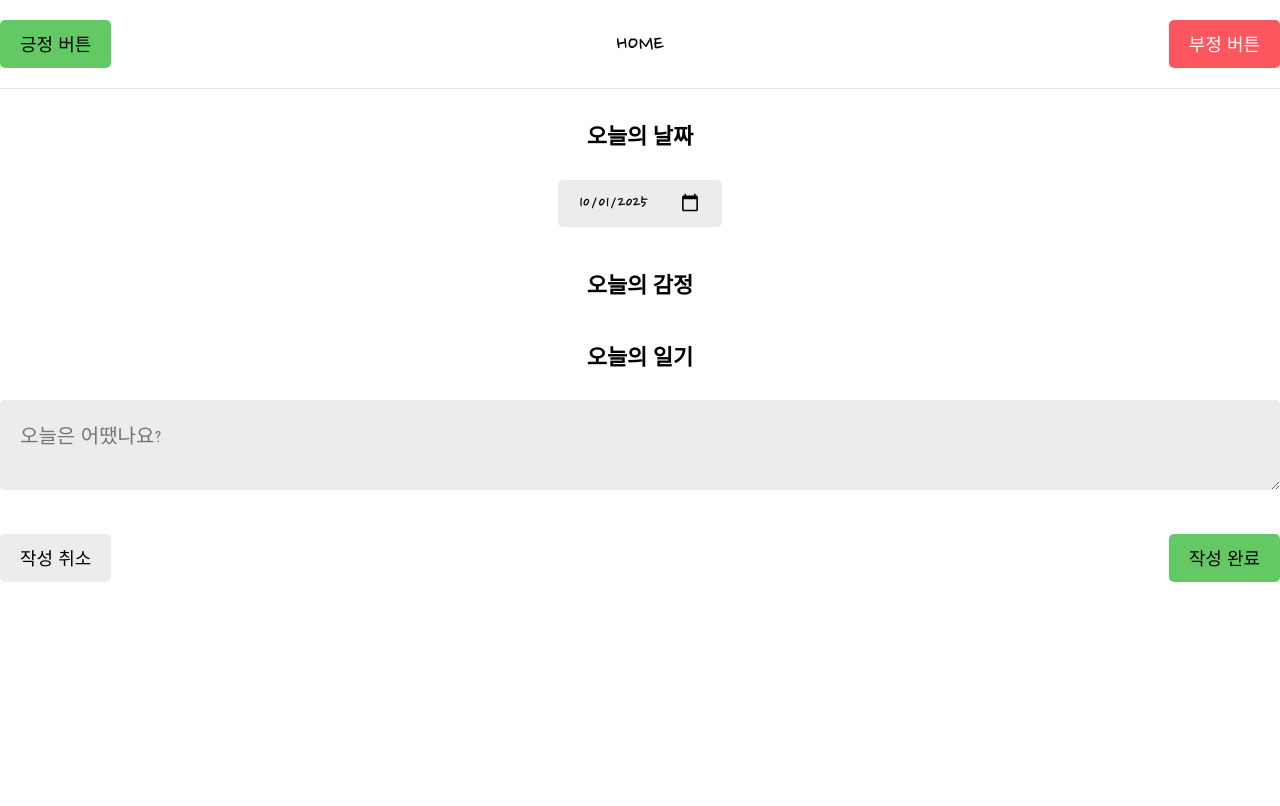
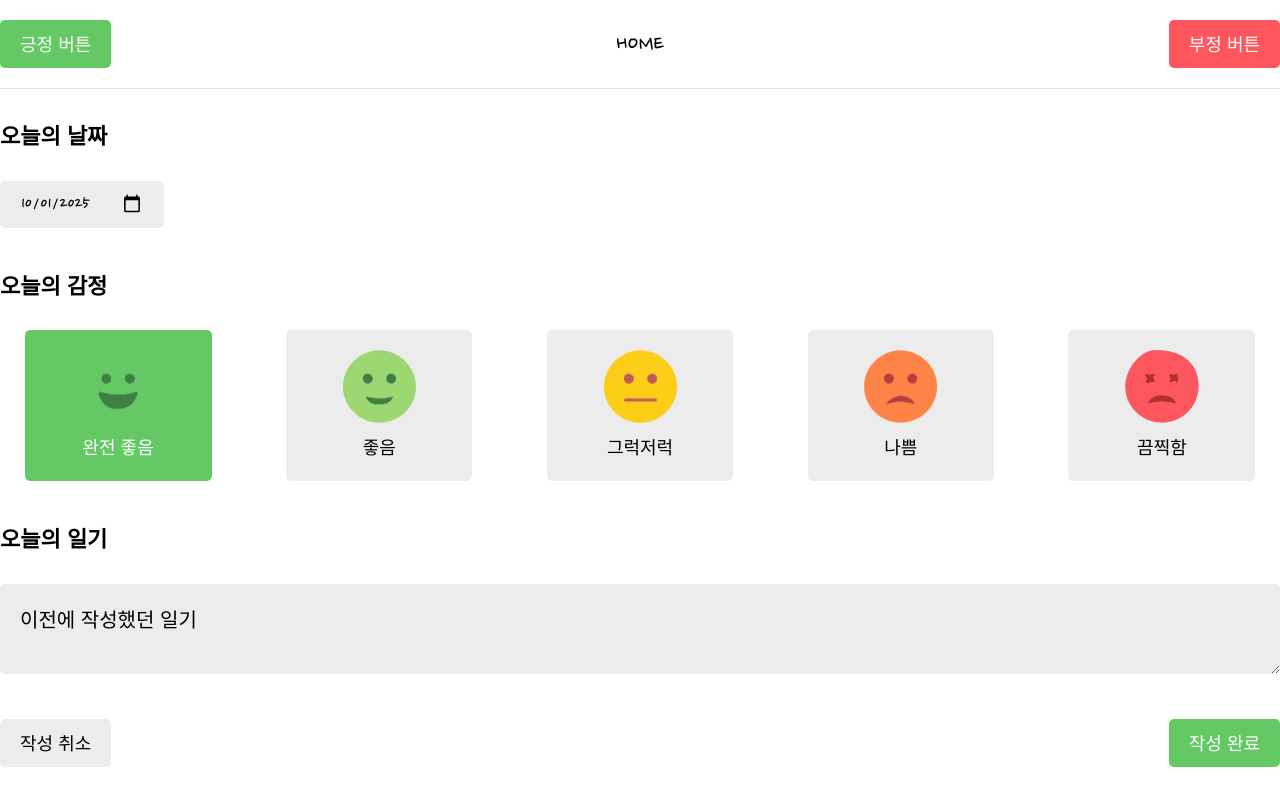
Before and after one commit to khyuna0/project03, a React (Create React App) app: page / in a window 1280 px wide. Built offline with nearby package versions, Linux system fonts and the light colour scheme.

Commit message:
Editor 수정 기능 추가

```diff
--- a/src/App.css
+++ b/src/App.css
@@ -1,3 +1,3 @@
 .App {
-  text-align: center;
+  /* text-align: center; */
 }
--- a/src/component/Button.css
+++ b/src/component/Button.css
@@ -10,7 +10,7 @@
 
 .Button_positive {
     background-color: #64c964;
-    color: black;
+    color: white;
 }
 
 .Button_negative {
--- a/src/component/Editor.css
+++ b/src/component/Editor.css
@@ -1,3 +1,6 @@
+.Editor {
+    font-family: "Nanum Pen Script";
+}
 .editor_section {
     margin-bottom: 40px;
 }
@@ -34,3 +37,9 @@
     justify-content: space-between;
     align-items: center;
 }
+
+.Editor .emotion_list_wrapper {
+    display: flex;
+    gap: 2%;
+    justify-content: space-around;
+}
--- a/src/component/Editor.js
+++ b/src/component/Editor.js
@@ -1,12 +1,13 @@
 import "./Editor.css"
-import { useState } from "react";
-import { getFormattedDate } from "../util";
+import { useEffect, useState } from "react";
+import { getFormattedDate, emotionList } from "../util";
 import Button from "../component/Button";
 import { Navigate, useNavigate } from "react-router-dom";
+import EmotionItem from "./EmotionItem";
 // initData -> 입력창 또는 수정창에서 다르게 보여질 입력 내용
 // 수정 -> 기존에 입력한 내용이 출력되어야 함
 // onSubmit -> 작성 완료 버튼을 클릭했을 때 실행되는 이벤트 핸들러 함수
-const Editor = ({initData, onSubmit }) => {
+const Editor = ({initData, onSubmit}) => {
 
     // const [date, setDate] = useState("");
     // const [emotionId, setImotionId] = useState(3);
@@ -40,6 +41,26 @@ const Editor = ({initData, onSubmit }) => {
         navigate(-1);
     }
 
+    // 이미지 클릭 이벤트 핸들러
+    const handleChangeEmotion = (emotionId) => {
+        setState({ // 이미지의 속성값 (emotionId) 변경
+            ...state,
+            emotionId
+        })
+    }
+    // init의 존재 여부 확인
+    useEffect(() => {
+        // T -> props 상위 컴포넌트에 전달됨,
+        // init가 존재하면 일기 수정, 현재 보여지는 내용이 init의 내용이어야 함
+        // F -> 존재 X 새 글 쓰기
+        if(initData) {
+            setState({
+                ...initData,
+                date : getFormattedDate(new Date(parseInt(initData.date)))
+            })
+        }
+    },[initData]); // initData 는 처음 들어올 때 1번만 변경 -> useEffect 1번만 변경됨
+
     return (
         <div className="Editor">
             <div className="editor_section">
@@ -52,6 +73,11 @@ const Editor = ({initData, onSubmit }) => {
             <div className="editor_section">
                 <h4>오늘의 감정</h4>
                 {/* 감정 이미지 선택 창 */}
+                <div className="input_wrapper emotion_list_wrapper">
+                    {emotionList.map((item) => (
+                        <EmotionItem key={item.id} {...item} onClick={handleChangeEmotion} isSelected={item.id === state.emotionId}/>
+                    ))}
+                </div>
             </div>
             <div className="editor_section">
                 <h4>오늘의 일기</h4>
--- /dev/null
+++ b/src/component/EmotionItem.css
@@ -0,0 +1,43 @@
+.EmotionItem {
+    cursor: pointer;
+    border-radius: 5px;
+    padding: 20px;
+    display: flex;
+    flex-direction: column;
+    justify-content: center;
+    align-items: center;
+    font-family: "Nanum Pen Script";
+}
+
+.EmotionItem img {
+    width: 50%;
+    margin-bottom: 10px;
+}
+
+.EmotionItem span {
+    font-size: 18px;
+}
+
+.EmotionItem_off {
+    background-color: #ececec;
+}
+.EmotionItem_on_1 {
+    background-color: #64c964;
+    color: white;
+}
+.EmotionItem_on_2 {
+    background-color: #9dd772;
+    color: white;
+}
+.EmotionItem_on_3 {
+    background-color: #fdce17;
+    color: white;
+}
+.EmotionItem_on_4 {
+    background-color: #fd8446;
+    color: white;
+}
+.EmotionItem_on_5 {
+    background-color: #fd565f;
+    color: white;
+}
--- /dev/null
+++ b/src/component/EmotionItem.js
@@ -0,0 +1,16 @@
+import "./EmotionItem.css"
+
+const EmotionItem = ({id, img, name, onClick, isSelected}) => {
+    const handleOnClick = () => {
+        onClick(id);
+    }
+
+    return (
+        <div className= {["EmotionItem", isSelected ? `EmotionItem_on_${id}` : `EmotionItem_off`].join(" ")} onClick={handleOnClick}>
+            <img alt={`emotion${id}`} src={img} />
+            <span>{name}</span>
+        </div>
+    );
+}
+
+export default EmotionItem;
--- a/src/pages/Home.js
+++ b/src/pages/Home.js
@@ -12,6 +12,8 @@ const Home = () => {
     const onSubmit = () => {
         alert("작성 완료")
     }
+
+
     return (
         <div>
             <Header title={"HOME"}
@@ -22,7 +24,13 @@ const Home = () => {
                 alert("부정 버튼")
             }}/>}
             />
-            <Editor onSubmit={onSubmit}/>
+            <Editor initData={
+            {   // 수정 시 사용
+                date : new Date().getTime(),
+                emotionId : 1,
+                content : "이전에 작성했던 일기"
+            }
+            } onSubmit={onSubmit}/>
         </div>
     )
 }
--- a/src/util.js
+++ b/src/util.js
@@ -36,3 +36,31 @@ export const getFormattedDate = (targetDate) => { //yyyy-mm-dd 포맷 변경 함
 
     return `${year}-${month}-${date}`;
 };
+
+export const emotionList = [
+    {
+      id : 1,
+      name : "완전 좋음",
+      img : getEmotionImgById(1)
+    },
+    {
+      id : 2,
+      name : "좋음",
+      img : getEmotionImgById(2)
+    },
+    {
+      id : 3,
+      name : "그럭저럭",
+      img : getEmotionImgById(3)
+    },
+    {
+      id : 4,
+      name : "나쁨",
+      img : getEmotionImgById(4)
+    },
+    {
+      id : 5,
+      name : "끔찍함",
+      img : getEmotionImgById(5)
+    },
+]
```
